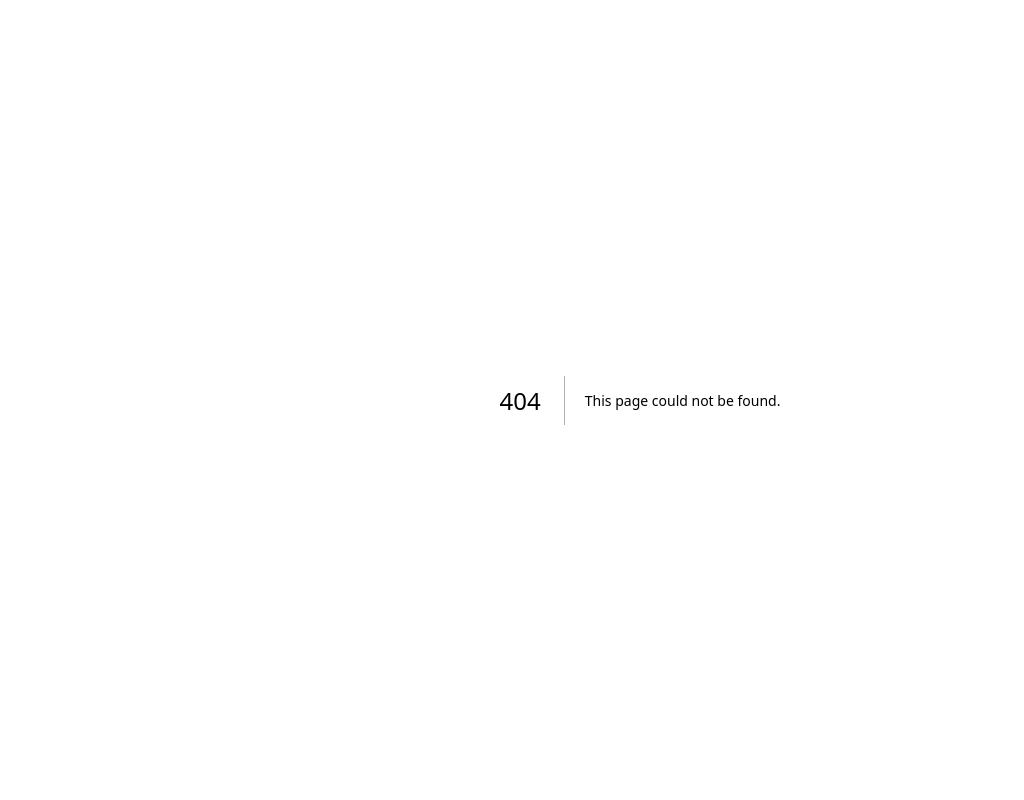
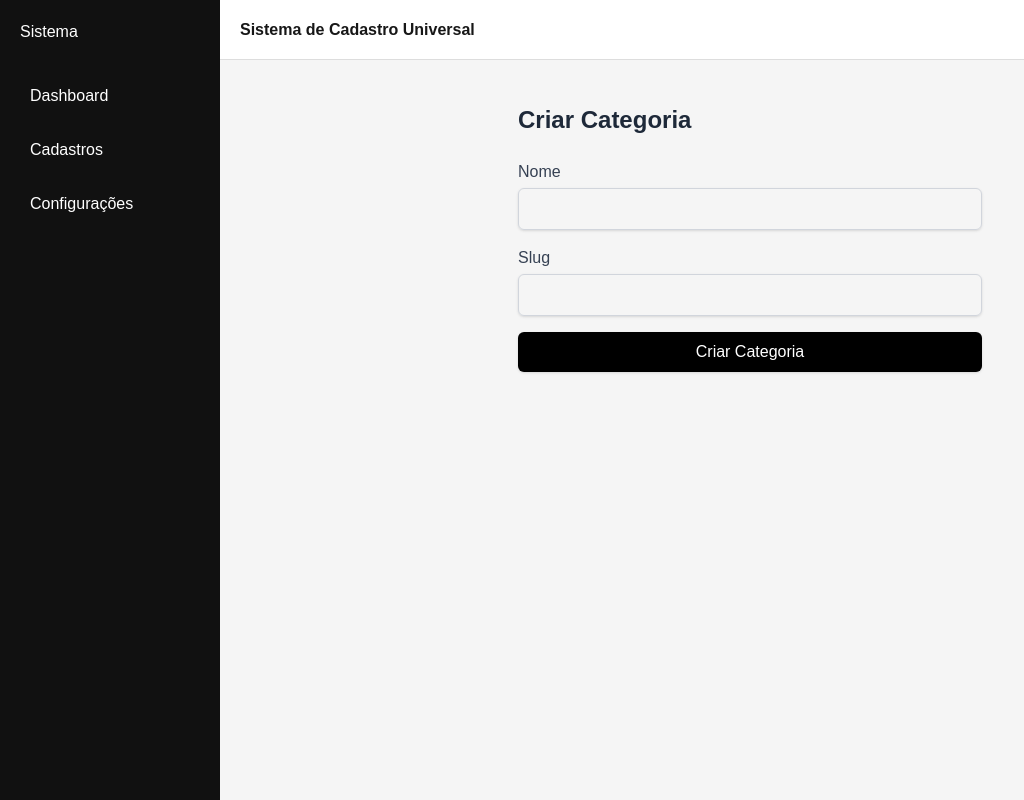
Before and after one commit to VegaKunn/sistema_de_cadastro_universal_front_end, a Next.js app: page /criar_categorias in a window 1280 px wide. Before the commit this address had no page. Shown: the whole page, without its empty margins (0-1024 px from the left). Built offline with nearby package versions, Linux system fonts and the light colour scheme.

Commit message:
criado sistema de criar categorias

```diff
--- a/src/app/(dashboard)/cadastros/page.jsx
+++ b/src/app/(dashboard)/cadastros/page.jsx
@@ -58,9 +58,7 @@ export default function CadastrosPage() {
       </div>
 
       <button
-        onClick={() =>
-          (window.location.href = "/configuracoes/categorias/novo")
-        }
+        onClick={() => (window.location.href = "criar_categorias")}
         style={{
           marginTop: 30,
           padding: "10px 20px",
--- /dev/null
+++ b/src/app/(dashboard)/criar_categorias/page.jsx
@@ -0,0 +1,106 @@
+"use client";
+
+import { api } from "@/utils/api";
+import { useState } from "react";
+
+export default function CriarCategoriaPage() {
+  const [nome, setNome] = useState("");
+  const [slug, setSlug] = useState("");
+  const [loading, setLoading] = useState(false);
+  const [success, setSuccess] = useState("");
+  const [error, setError] = useState("");
+
+  async function handleSubmit(e) {
+    e.preventDefault();
+
+    // Reset
+    setError("");
+    setSuccess("");
+    setLoading(true);
+
+    try {
+      const res = await fetch(api.categorias.criar, {
+        method: "POST",
+        headers: {
+          "Content-Type": "application/json",
+        },
+        body: JSON.stringify({ nome, slug }),
+      });
+
+      if (!res.ok) {
+        throw new Error("Falha ao criar categoria");
+      }
+
+      const data = await res.json();
+      setSuccess(`Categoria "${data.nome}" criada com sucesso!`);
+
+      // Reset form
+      setNome("");
+      setSlug("");
+    } catch (err) {
+      setError(err.message);
+    } finally {
+      setLoading(false);
+    }
+  }
+
+  return (
+    <div className="mx-auto max-w-lg p-6">
+      <h1 className="mb-6 text-2xl font-semibold text-gray-800">
+        Criar Categoria
+      </h1>
+
+      <form onSubmit={handleSubmit} className="space-y-4">
+        <div>
+          <label
+            className="mb-1 block font-medium text-gray-700"
+            htmlFor="nome"
+          >
+            Nome
+          </label>
+          <input
+            id="nome"
+            type="text"
+            value={nome}
+            onChange={(e) => setNome(e.target.value)}
+            className="w-full rounded-md border border-gray-300 px-3 py-2 shadow-sm focus:border-black focus:ring focus:ring-black/10"
+            required
+          />
+        </div>
+
+        <div>
+          <label
+            className="mb-1 block font-medium text-gray-700"
+            htmlFor="slug"
+          >
+            Slug
+          </label>
+          <input
+            id="slug"
+            type="text"
+            value={slug}
+            onChange={(e) => setSlug(e.target.value)}
+            className="w-full rounded-md border border-gray-300 px-3 py-2 shadow-sm focus:border-black focus:ring focus:ring-black/10"
+            required
+          />
+        </div>
+
+        <button
+          type="submit"
+          disabled={loading}
+          className={`w-full rounded-md bg-black px-4 py-2 text-white shadow-sm transition hover:bg-gray-800 ${
+            loading ? "opacity-50 cursor-not-allowed" : ""
+          }`}
+        >
+          {loading ? "Enviando..." : "Criar Categoria"}
+        </button>
+
+        {success && (
+          <p className="mt-2 text-green-600 font-medium">{success}</p>
+        )}
+
+        {error && <p className="mt-2 text-red-600 font-medium">{error}</p>}
+      </form>
+    </div>
+  );
+}
```
